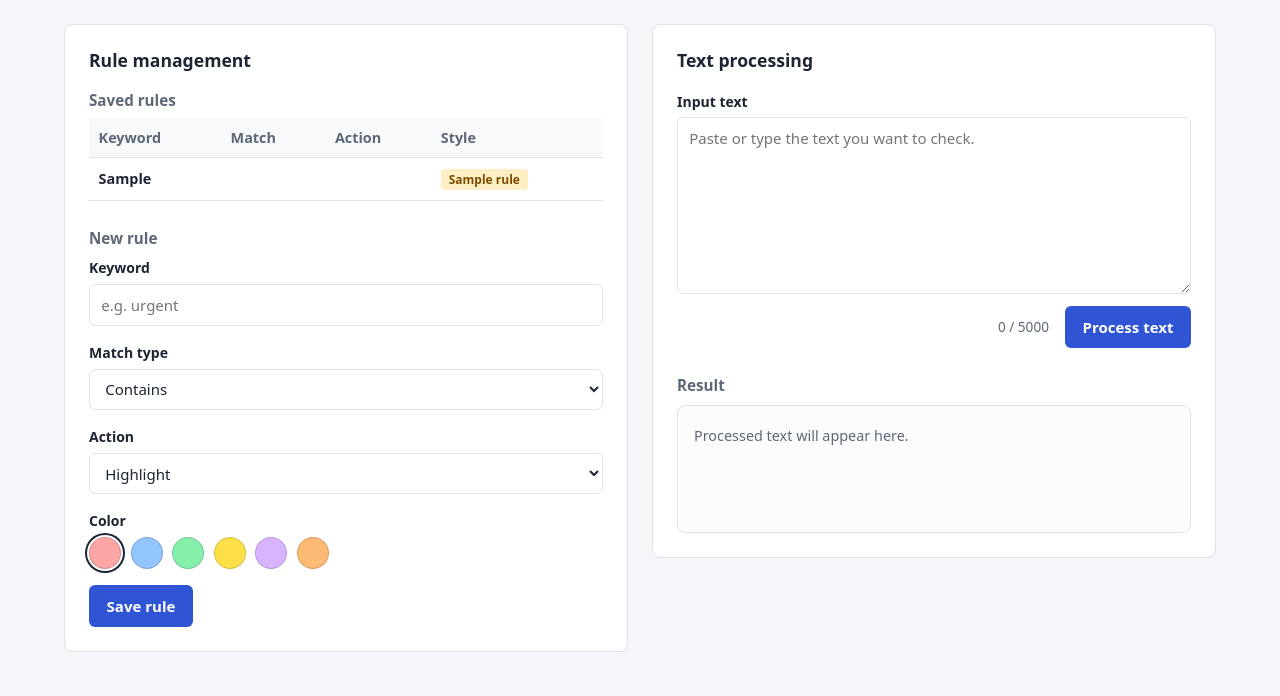
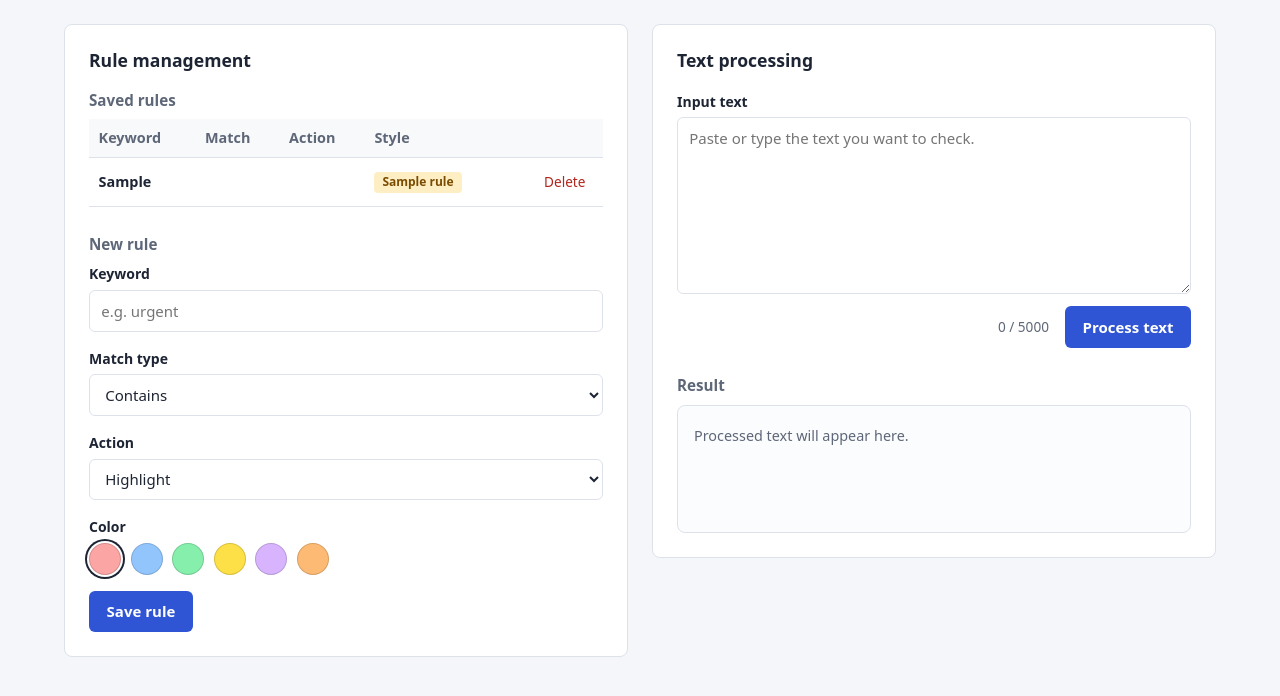
Before and after one commit to deedee1-coder/rule-content-filter, a Flask app: page / in a window 1280 px wide. Shown: the part 85-781 px from the top of the page. Run offline with Flask 3, Linux system fonts and the light colour scheme; tables that the repository leaves empty hold one stand-in row (values such as "Sample post").

```diff
--- a/app.py
+++ b/app.py
@@ -1,7 +1,7 @@
 from flask import Flask, jsonify, render_template, request
 
 from config import HIGHLIGHT_COLORS, MAX_KEYWORD_LENGTH, MAX_LABEL_LENGTH, MAX_TEXT_LENGTH
-from database import create_rule, get_all_rules, get_enabled_rules, init_db, rule_exists
+from database import create_rule, delete_rule, get_all_rules, get_enabled_rules, init_db, rule_exists
 from matcher import build_summary, process_text
 from validation import validate_rule, validate_text
 
@@ -46,6 +46,13 @@ def add_rule():
     return jsonify(new_rule), 201
 
 
+@app.route("/api/rules/<int:rule_id>", methods=["DELETE"])
+def remove_rule(rule_id):
+    if not delete_rule(rule_id):
+        return jsonify({"error": "Rule not found."}), 404
+    return jsonify({"message": "Rule deleted."}), 200
+
+
 @app.route("/api/process", methods=["POST"])
 def process():
     text, error = validate_text(request.get_json(silent=True))
--- a/database.py
+++ b/database.py
@@ -87,3 +87,13 @@ def rule_exists(keyword, match_type, action_type):
         ):
             return True
     return False
+
+
+
+def delete_rule(rule_id):
+    """Delete a rule. Returns True if it was deleted, False if no rule had that id."""
+    connection = get_connection()
+    cursor = connection.execute("DELETE FROM rules WHERE id = ?", (rule_id,))
+    connection.commit()
+    connection.close()
+    return cursor.rowcount > 0
--- a/static/app.js
+++ b/static/app.js
@@ -2,6 +2,7 @@
 const ruleCount = document.getElementById("rule-count");
 const rulesTableBody = document.getElementById("rules-table-body");
 const rulesEmpty = document.getElementById("rules-empty");
+const rulesMessage = document.getElementById("rules-message");
 const ruleForm = document.getElementById("rule-form");
 const keywordInput = document.getElementById("keyword");
 const matchTypeSelect = document.getElementById("match-type");
@@ -72,6 +73,21 @@ async function getErrorMessage(response, fallback) {
     }
 }
 
+function createDeleteCell(rule) {
+    const cell = document.createElement("td");
+    cell.className = "cell-actions";
+
+    const button = document.createElement("button");
+    button.type = "button";
+    button.className = "button-link";
+    button.textContent = "Delete";
+    button.setAttribute("aria-label", `Delete rule ${rule.keyword}`);
+    button.addEventListener("click", () => deleteRule(rule));
+
+    cell.appendChild(button);
+    return cell;
+}
+
 function plural(count, word) {
     return `${count} ${word}${count === 1 ? "" : "s"}`;
 }
@@ -85,6 +101,7 @@ function renderRules(rules) {
         row.appendChild(createCell(MATCH_TYPE_NAMES[rule.match_type]));
         row.appendChild(createCell(ACTION_TYPE_NAMES[rule.action_type]));
         row.appendChild(createStyleCell(rule));
+        row.appendChild(createDeleteCell(rule));
         rulesTableBody.appendChild(row);
     }
 
@@ -96,13 +113,33 @@ async function loadRules() {
     try {
         const response = await fetch("/api/rules");
         if (!response.ok) {
-            showMessage(ruleMessage, "Could not load rules from the server.", "error");
+            showMessage(rulesMessage, "Could not load rules from the server.", "error");
             return;
         }
         const rules = await response.json();
         renderRules(rules);
     } catch (error) {
-        showMessage(ruleMessage, "Could not load rules from the server.", "error");
+        showMessage(rulesMessage, "Could not load rules from the server.", "error");
+    }
+}
+
+async function deleteRule(rule) {
+    if (!confirm(`Delete the rule "${rule.keyword}"?`)) {
+        return; // the user clicked Cancel
+    }
+
+    try {
+        const response = await fetch(`/api/rules/${rule.id}`, { method: "DELETE" });
+
+        if (!response.ok) {
+            showMessage(rulesMessage, await getErrorMessage(response, "Could not delete the rule."), "error");
+            return;
+        }
+
+        showMessage(rulesMessage, `Rule "${rule.keyword}" deleted.`, "success");
+        await loadRules();
+    } catch (error) {
+        showMessage(rulesMessage, "Could not reach the server.", "error");
     }
 }
 
--- a/static/style.css
+++ b/static/style.css
@@ -113,7 +113,7 @@ h2 + h3 {
 }
 
 /* Stack the panels on narrow screens */
-@media (max-width: 900px) {
+@media (max-width: 1100px) {
     .layout {
         grid-template-columns: 1fr;
     }
@@ -409,3 +409,34 @@ textarea:focus-visible,
     font-weight: 600;
     font-variant-numeric: tabular-nums;
 }
+
+
+
+/* ---------- Delete button ---------- */
+.cell-actions {
+    text-align: right;
+    white-space: nowrap;
+}
+
+.rules-message:not(:empty) {
+    margin-top: 0.75rem;
+}
+
+.button-link {
+    padding: 0.25rem 0.5rem;
+    font: inherit;
+    font-size: 0.85rem;
+    color: var(--color-error);
+    background: none;
+    border: 0;
+    border-radius: 4px;
+    cursor: pointer;
+}
+
+.button-link:hover {
+    background: #fdecea;
+}
+
+.button-link:focus-visible {
+    outline: 2px solid var(--color-accent);
+}
--- a/templates/index.html
+++ b/templates/index.html
@@ -31,12 +31,14 @@
                             <th scope="col">Match</th>
                             <th scope="col">Action</th>
                             <th scope="col">Style</th>
+                            <th scope="col"><span class="visually-hidden">Delete</span></th>
                         </tr>
                     </thead>
                     <tbody id="rules-table-body"></tbody>
                 </table>
             </div>
-            <p id="rules-empty" class="empty-state">No rules yet. Create your first rule below.</p>
+                        <p id="rules-empty" class="empty-state">No rules yet. Create your first rule below.</p>
+            <p id="rules-message" class="message rules-message" role="status"></p>
 
             <h3>New rule</h3>
             <form id="rule-form" class="rule-form">
```
